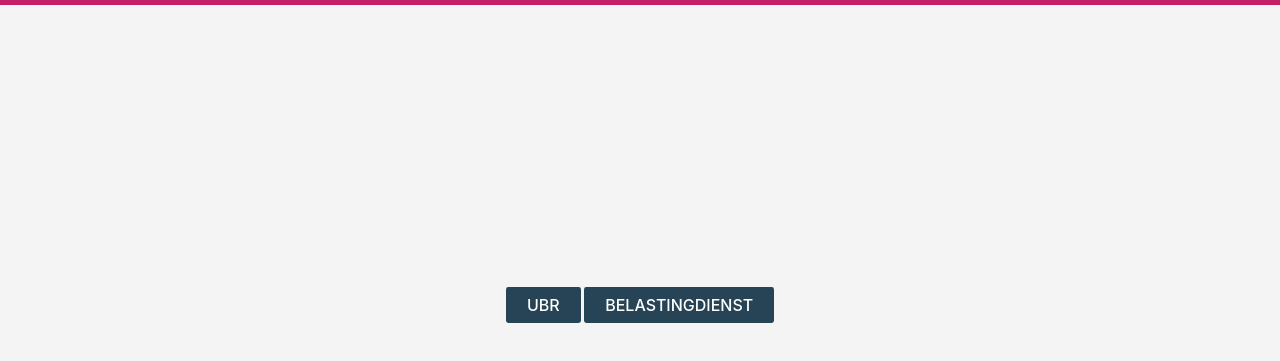
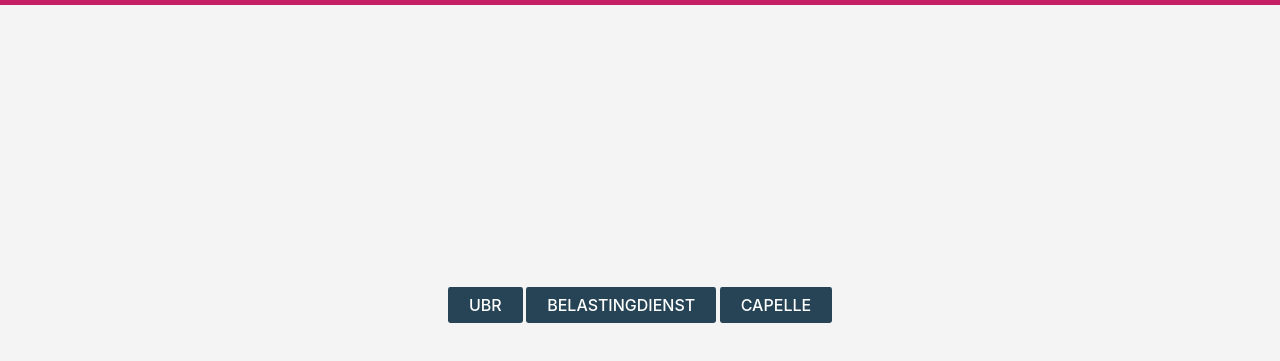
Before and after one commit to b3roe/b3roe.github.io, a plain HTML site: page index.html in a window 1280 px wide. Shown: the part 195-556 px from the top of the page. Drawn offline with nearby package versions, Linux system fonts and the light colour scheme.

Commit message:
Update index.html

```diff
--- a/index.html
+++ b/index.html
@@ -18,5 +18,7 @@
 
                 <a href="ubr.html" class="btn btn-primary btn-rounded">UBR</a>
                 <a href="bd.html" class="btn btn-primary btn-rounded">Belastingdienst</a>
+                <a href="capelle.html" class="btn btn-primary btn-rounded">Capelle</a>
+
 
         </div>
```
